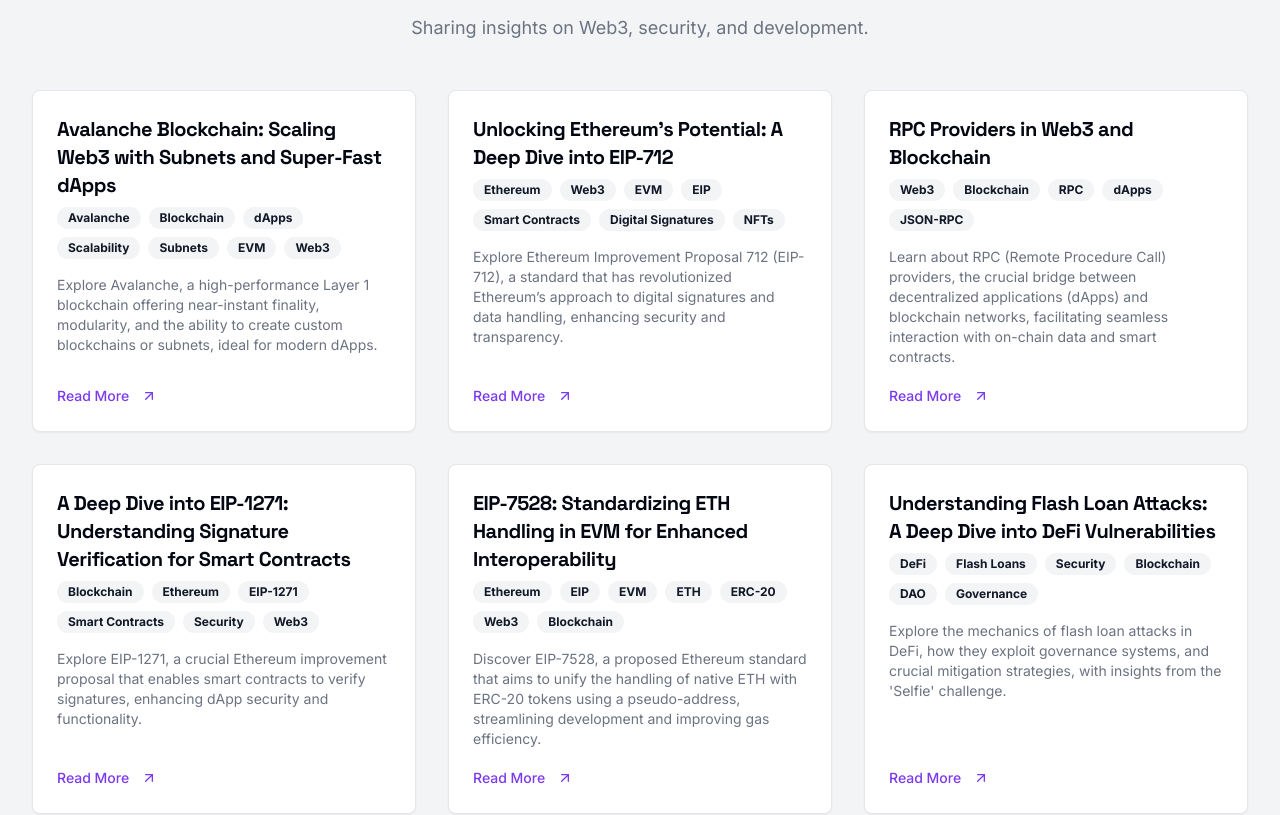
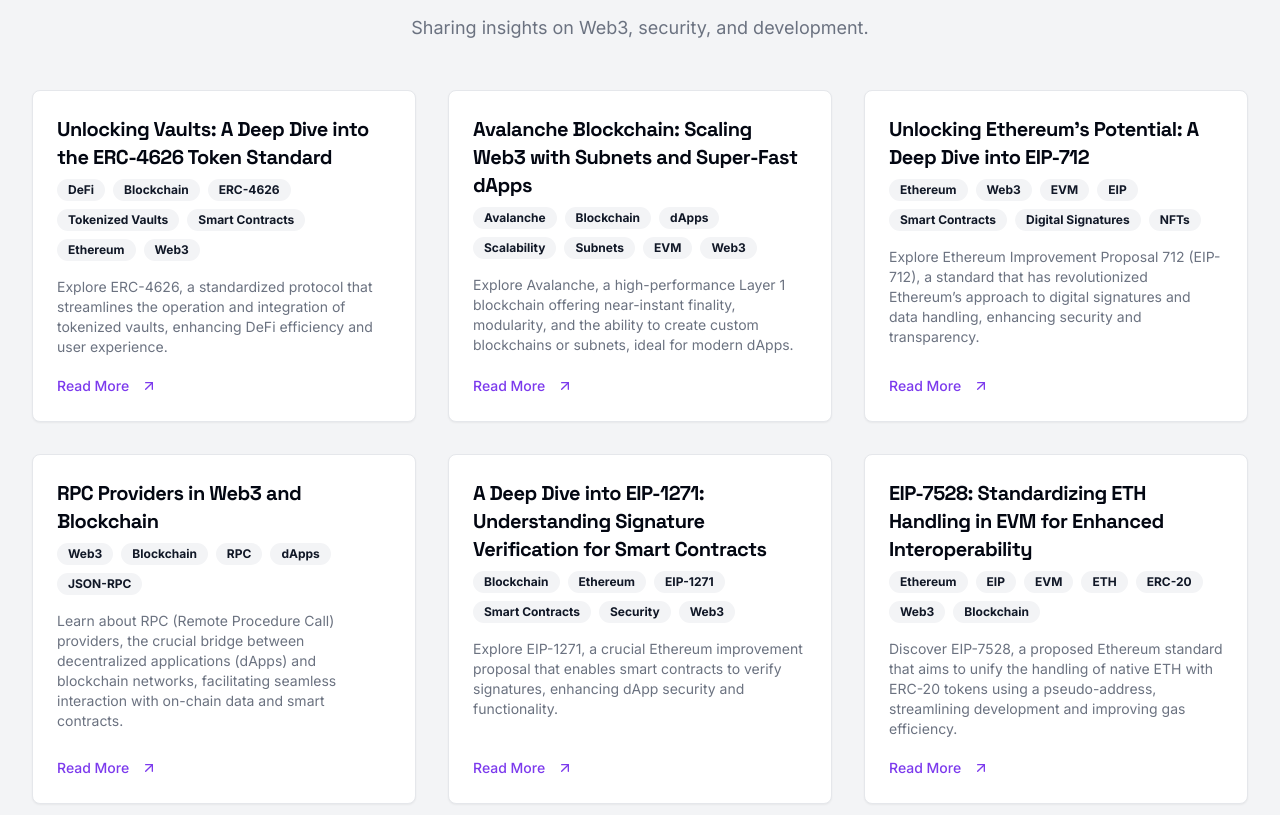
Before and after one commit to mishraji874/Portfolio, a Next.js app: page / in a window 1280 px wide. Shown: the part 8153-8968 px from the top of the page. Built offline with nearby package versions, Linux system fonts and the light colour scheme.

Commit message:
src/components/sections/blog.tsx erc-4626-vault-tokenization blog updated

```diff
--- a/src/components/sections/blog.tsx
+++ b/src/components/sections/blog.tsx
@@ -5,6 +5,21 @@
 import { ArrowUpRight, ArrowRight } from "lucide-react";
 
 const blogPosts = [
+  {
+    title: "Unlocking Vaults: A Deep Dive into the ERC-4626 Token Standard",
+    description:
+      "Explore ERC-4626, a standardized protocol that streamlines the operation and integration of tokenized vaults, enhancing DeFi efficiency and user experience.",
+    url: "https://markdown-memoirs.vercel.app/blogs/erc-4626-vault-tokenization",
+    tags: [
+      "DeFi",
+      "Blockchain",
+      "ERC-4626",
+      "Tokenized Vaults",
+      "Smart Contracts",
+      "Ethereum",
+      "Web3",
+    ],
+  },
   {
     title:
       "Avalanche Blockchain: Scaling Web3 with Subnets and Super-Fast dApps",
@@ -65,21 +80,6 @@
       "Discover EIP-7528, a proposed Ethereum standard that aims to unify the handling of native ETH with ERC-20 tokens using a pseudo-address, streamlining development and improving gas efficiency.",
     url: "https://markdown-memoirs.vercel.app/blogs/eip-7528-eth-standardization",
     tags: ["Ethereum", "EIP", "EVM", "ETH", "ERC-20", "Web3", "Blockchain"],
-  },
-  {
-    title:
-      "Understanding Flash Loan Attacks: A Deep Dive into DeFi Vulnerabilities",
-    description:
-      "Explore the mechanics of flash loan attacks in DeFi, how they exploit governance systems, and crucial mitigation strategies, with insights from the 'Selfie' challenge.",
-    url: "https://markdown-memoirs.vercel.app/blogs/flash-loan-attacks",
-    tags: [
-      "DeFi",
-      "Flash Loans",
-      "Security",
-      "Blockchain",
-      "DAO",
-      "Governance",
-    ],
   },
 ];
 
```
